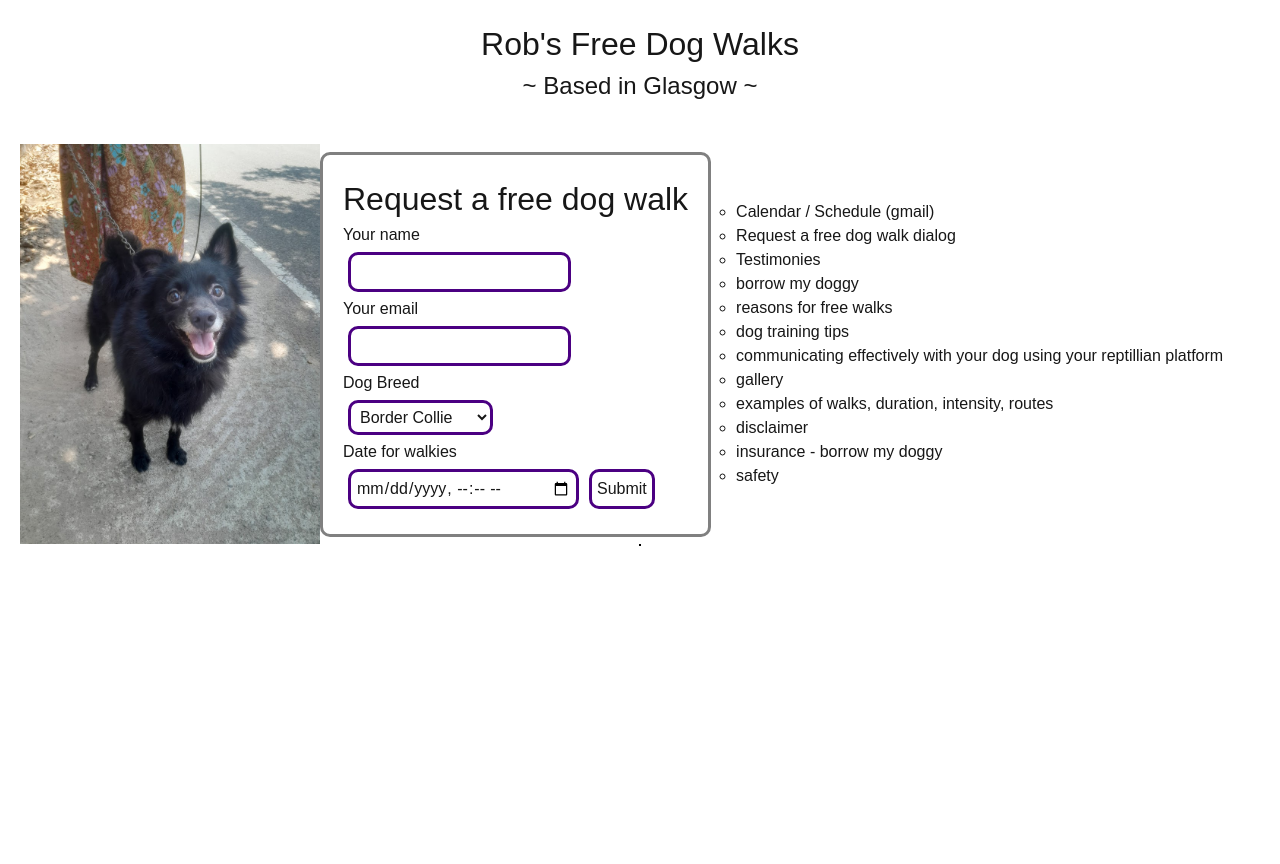
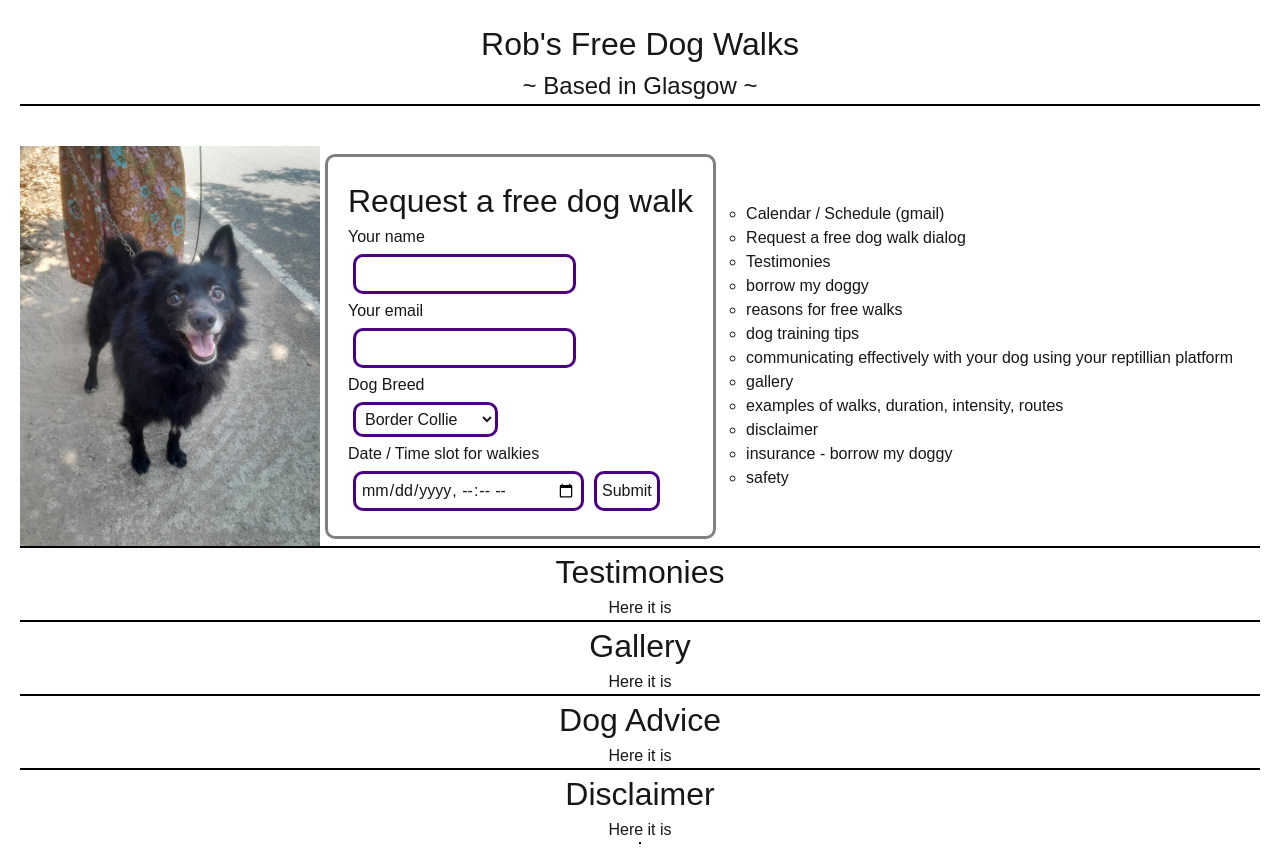
Before and after one commit to Robert-Rendell/robs-free-dog-walks, a Next.js app: page / in a window 1280 px wide. Before the commit the page ends 800 px from the top, so only its background shows below. Built offline with nearby package versions, Linux system fonts and the light colour scheme.

Commit message:
Add template sections for new components

```diff
--- /dev/null
+++ b/src/app/components/available-slots.tsx
@@ -0,0 +1,4 @@
+export function AvailabeSlots() {
+    return <>
+    <h1>Available Slots</h1><p>Here it is</p></>
+}
--- /dev/null
+++ b/src/app/components/disclaimer.tsx
@@ -0,0 +1,4 @@
+export function Disclaimer() {
+    return <>
+    <h1>Disclaimer</h1><p>Here it is</p></>
+}
--- /dev/null
+++ b/src/app/components/dog-advice.tsx
@@ -0,0 +1,4 @@
+export function DogAdvice() {
+    return <>
+    <h1>Dog Advice</h1><p>Here it is</p></>
+}
--- /dev/null
+++ b/src/app/components/gallery.tsx
@@ -0,0 +1,4 @@
+export function Gallery() {
+    return <>
+    <h1>Gallery</h1><p>Here it is</p></>
+}
--- /dev/null
+++ b/src/app/components/insurance.tsx
@@ -0,0 +1,4 @@
+export function Insurance() {
+    return <>
+    <h1>Insurance</h1><p>Here it is</p></>
+}
--- a/src/app/components/request-free-dog-walk-form.tsx
+++ /dev/null
@@ -1,43 +0,0 @@
-import { ReactNode, useState } from "react";
-
-export function RequestFreeDogWalkForm() {
-    const [ownerEmail, setOwnerEmail] = useState<string>();
-    const [ownerName, setOwnerName] = useState<string>();
-    const [borrowDateTime, setBorrowDateTime] = useState<string>();
-    const [dogBreed, setDogBreed] = useState<string>();
-
-    function populateDogBreeds(): ReactNode {
-        const options = [
-            "Border Collie",
-            "Cocker Spaniel",
-            "Cockapoo",
-            "Village dog"
-        ]
-        return <>
-            {options.map((option) => <option>{option}</option>)}
-        </>
-    }
-
-    function requestWalkFormSubmitted(e: any) {
-        alert("form submitted")
-    }
-    return <>
-        <div className="request-walk-form">
-            <h1>Request a free dog walk</h1>
-
-            <form id="request-walk-form">
-                <p>Your name</p>
-                <input type="text" onChange={(e) => setOwnerName(e.target.value)} />
-                <p>Your email</p>
-                <input type="email" onChange={(e) => setOwnerEmail(e.target.value)} />
-
-                <p>Dog Breed</p>
-                <select onChange={(e) => setDogBreed(e.target.value)}>
-                    {populateDogBreeds()}
-                </select>
-                <p>Date for walkies</p>
-                <input type="datetime-local" onChange={(e) => setBorrowDateTime(e.target.value)} />
-                <input name="submit" type="button" value="Submit" onClick={(e) => requestWalkFormSubmitted(e)} />
-            </form>
-        </div></>
-}
--- /dev/null
+++ b/src/app/components/request-free-walks-form/available-slots-input.tsx
@@ -0,0 +1,3 @@
+export function AvailableSlotsInput () {
+
+}
--- /dev/null
+++ b/src/app/components/request-free-walks-form/request-free-dog-walk-form.tsx
@@ -0,0 +1,58 @@
+import { ReactNode, useState } from "react";
+
+type FormState = 'submitted' | 'submitting' | 'draft';
+
+const formStateLabels: Record<FormState, string> = {
+    'submitted': 'Submitted!',
+    'submitting': "Submitting...",
+    'draft': "Submit"
+}
+
+export function RequestFreeDogWalkForm() {
+    const [ownerEmail, setOwnerEmail] = useState<string>();
+    const [ownerName, setOwnerName] = useState<string>();
+    const [ownerMessage, setOwnerMessage] = useState<string>();
+    const [borrowDateTime, setBorrowDateTime] = useState<string>();
+    const [dogBreed, setDogBreed] = useState<string>();
+    const [formState, setFormState] = useState<FormState>('draft');
+
+    function populateDogBreeds(): ReactNode {
+        const options = [
+            "Border Collie",
+            "Cocker Spaniel",
+            "Cockapoo",
+            "Village dog"
+        ]
+        return <>
+            {options.map((option, i) => <option key={i}>{option}</option>)}
+        </>
+    }
+
+    function requestWalkFormSubmitted(e: any) {
+        setOwnerEmail("");
+        setOwnerName("");
+        setOwnerMessage("");
+        setBorrowDateTime("");
+        setDogBreed("");
+        setFormState('submitted')
+    }
+    return <>
+        <div className="request-walk-form">
+            <h1>Request a free dog walk</h1>
+
+            <form id="request-walk-form">
+                <p>Your name</p>
+                <input type="text" onChange={(e) => setOwnerName(e.target.value)} value={ownerName} />
+                <p>Your email</p>
+                <input type="email" onChange={(e) => setOwnerEmail(e.target.value)} value={ownerEmail} />
+
+                <p>Dog Breed</p>
+                <select onChange={(e) => setDogBreed(e.target.value)} value={dogBreed}>
+                    {populateDogBreeds()}
+                </select>
+                <p>Date / Time slot for walkies</p>
+                <input type="datetime-local" onChange={(e) => setBorrowDateTime(e.target.value)} />
+                <input className="submit-button" name="submit" type="button" value={formStateLabels[formState]} onClick={(e) => requestWalkFormSubmitted(e)} />
+            </form>
+        </div></>
+}
--- /dev/null
+++ b/src/app/components/testimonies.tsx
@@ -0,0 +1,4 @@
+export function Testimonies() {
+    return <>
+    <h1>Testimonies</h1><p>Here it is</p></>
+}
--- a/src/app/globals.css
+++ b/src/app/globals.css
@@ -51,7 +51,8 @@ hr {
   border-radius: 10px;
   padding: 20px;
   text-align: left;
-  max-width: 400px;
+  max-width: 450px;
+  margin: 5px
 }
 
 .request-walk-form input, select {
@@ -79,3 +80,12 @@ hr {
 .inner-main {
   width: auto;
 }
+
+.submit-button {
+  cursor: pointer;
+}
+
+input .submit-button :hover {
+  color: white;
+  background-color: black;
+}
--- a/src/app/page.tsx
+++ b/src/app/page.tsx
@@ -1,7 +1,11 @@
 'use client';
 import Image from "next/image";
-import { RequestFreeDogWalkForm } from "./components/request-free-dog-walk-form";
+import { RequestFreeDogWalkForm } from "./components/request-free-walks-form/request-free-dog-walk-form";
 import { ToDoList } from "./components/to-do-list";
+import { Testimonies } from "./components/testimonies";
+import { Gallery } from "./components/gallery";
+import { Disclaimer } from "./components/disclaimer";
+import { DogAdvice } from "./components/dog-advice";
 
 export default function Home() {
 
@@ -10,6 +14,7 @@ export default function Home() {
       <div className="title-header">
         <h1>Rob's Free Dog Walks</h1>
         <h2>~ Based in Glasgow ~</h2>
+        <hr/>
       </div>
 
       <div className="title-header">
@@ -42,6 +47,14 @@ export default function Home() {
 
 
           </div>
+          <hr/>
+          <Testimonies/>
+          <hr/>
+          <Gallery/>
+          <hr/>
+          <DogAdvice/>
+          <hr/>
+          <Disclaimer/>
         </main>
         <footer className="row-start-3 flex gap-[24px] flex-wrap items-center justify-center">
           <hr />
```
